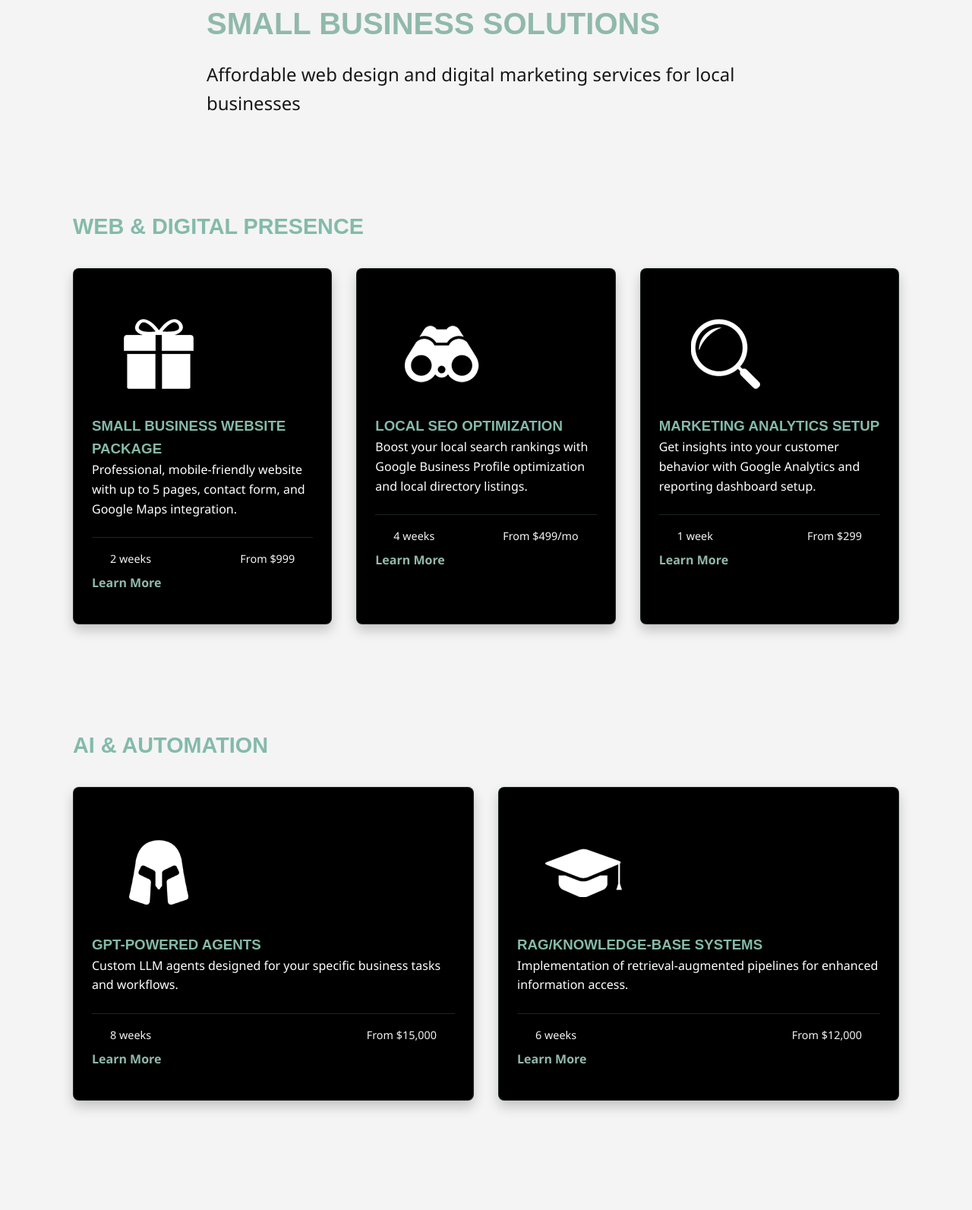
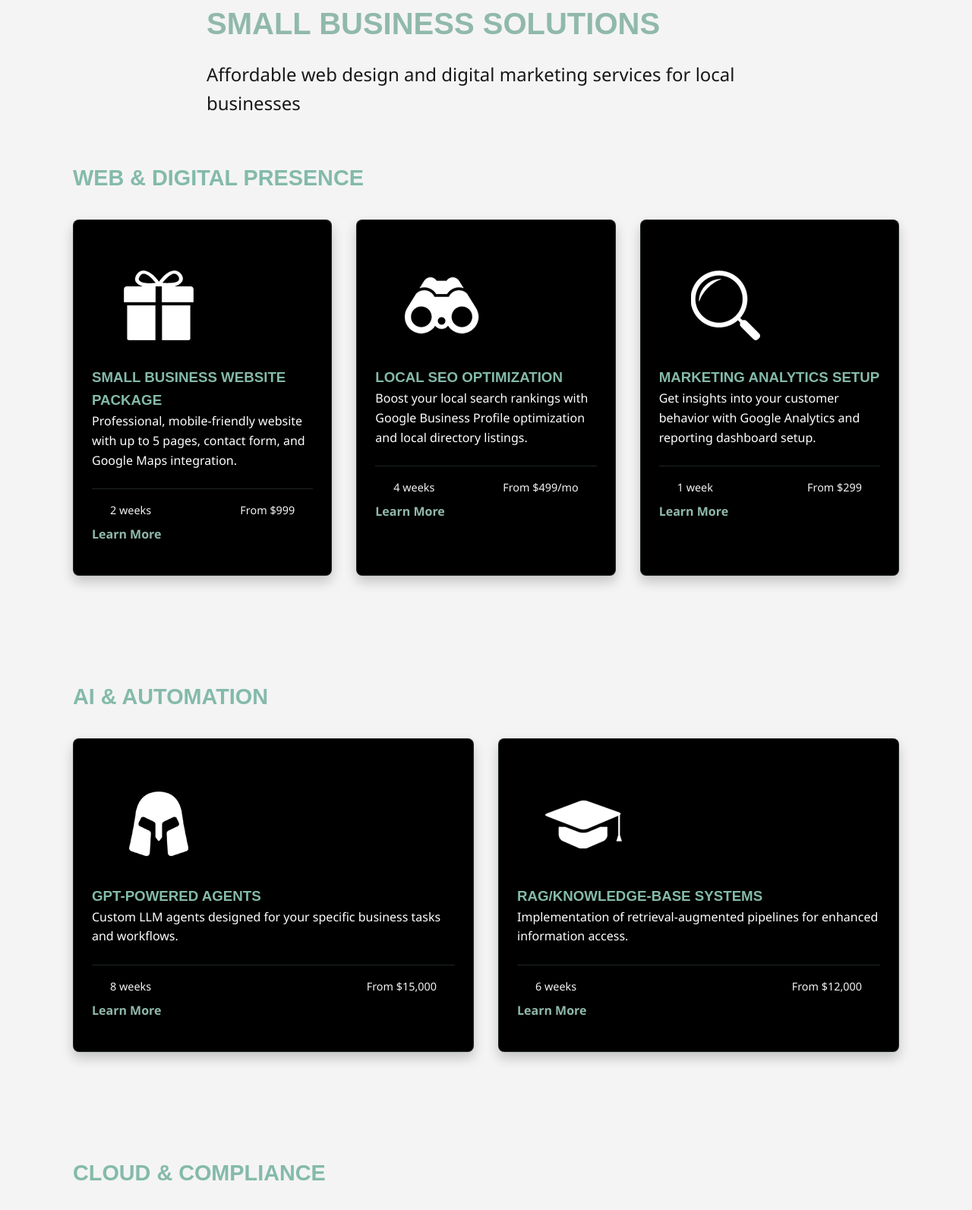
Before and after one commit to schoonercg/netrunsystems, a Flask app: page /consulting in a window 1280 px wide. Shown: the part 223-1816 px from the top of the page at 76% size. Run offline with Flask 3, Linux system fonts and the light colour scheme.

Commit message:
Assistant checkpoint: Remove top padding from services overview section
Assistant generated file changes:
- static/css/styles.css: Remove top padding from services overview

---

User prompt:

remove the additional top padding on the services overview section of the consulting page

Replit-Commit-Author: Assistant
Replit-Commit-Session-Id: c1a09f50-a6b6-44fd-ad83-2e6e0a432144

```diff
--- a/static/css/styles.css
+++ b/static/css/styles.css
@@ -1504,7 +1504,7 @@ h1, h2, h3, h4, h5, h6 {
 
 /* Consulting Services Styles */
 .services-overview {
-    padding: 4rem 0;
+    padding: 0 0 4rem 0;
     background-color: var(--white);
 }
 
```
